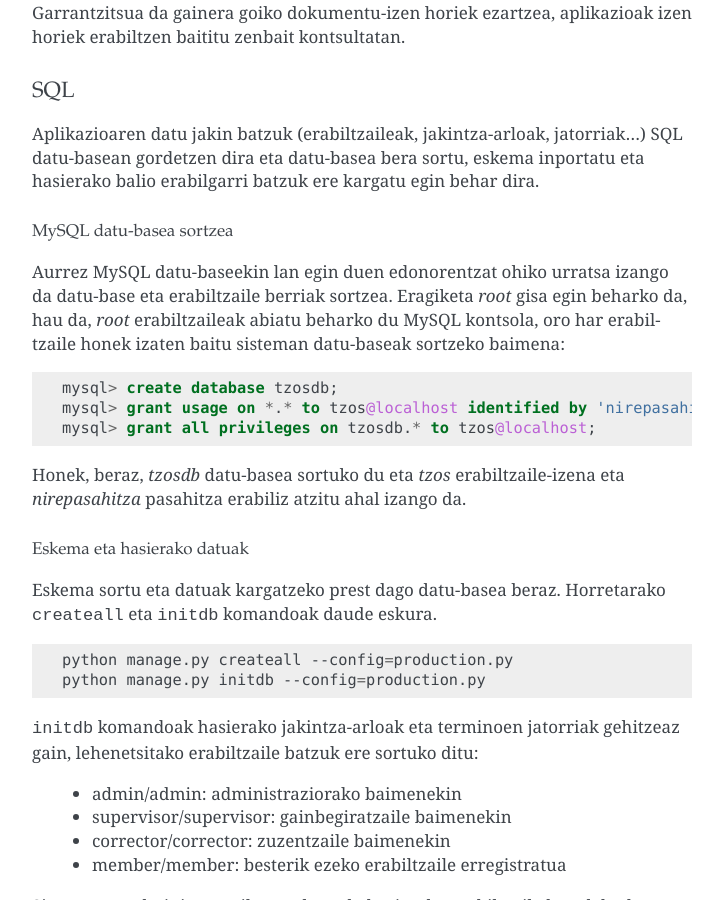
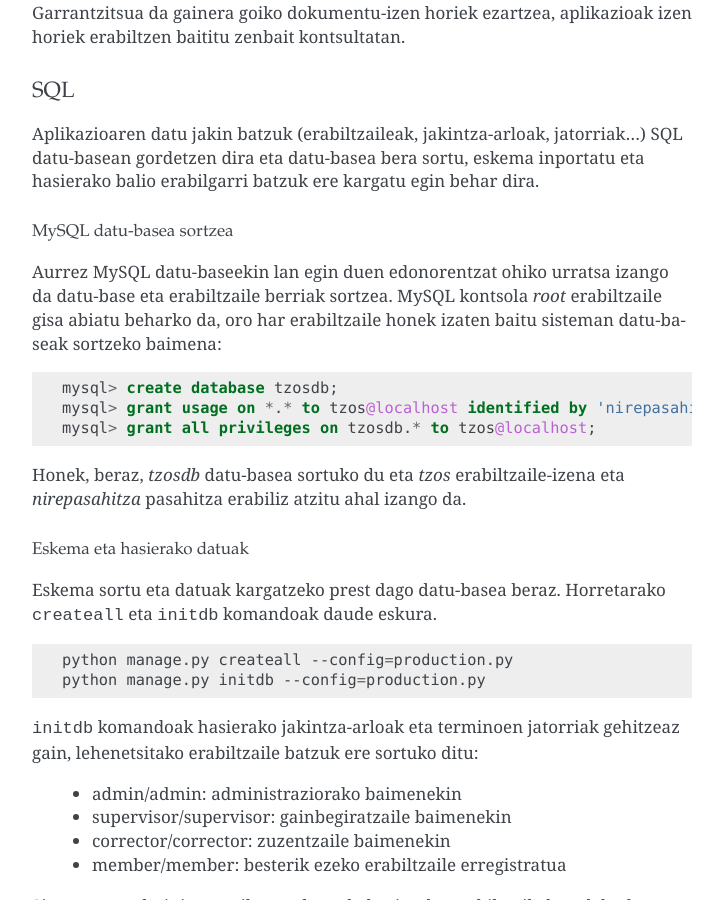
Before and after one commit to julen/tzos, a Sphinx documentation site: the page built from docs/instalazioa.rst, in a window 1280 px wide and 900 px high, scrolled down 7795 px. Shown: the whole window, without its empty margins (388-1111 px from the left). Built offline with Sphinx 7.4.7, drawn with Linux system fonts in a browser that asks for light colours.

Commit message:
Reword a sentence.

```diff
--- a/docs/instalazioa.rst
+++ b/docs/instalazioa.rst
@@ -415,9 +415,9 @@ MySQL datu-basea sortzea
 ''''''''''''''''''''''''
 
 Aurrez MySQL datu-baseekin lan egin duen edonorentzat ohiko urratsa izango da
-datu-base eta erabiltzaile berriak sortzea. Eragiketa `root` gisa egin
-beharko da, hau da, `root` erabiltzaileak abiatu beharko du MySQL kontsola,
-oro har erabiltzaile honek izaten baitu sisteman datu-baseak sortzeko baimena:
+datu-base eta erabiltzaile berriak sortzea. MySQL kontsola `root` erabiltzaile
+gisa abiatu beharko da, oro har erabiltzaile honek izaten baitu sisteman
+datu-baseak sortzeko baimena:
 
 .. code-block:: mysql
 
```
